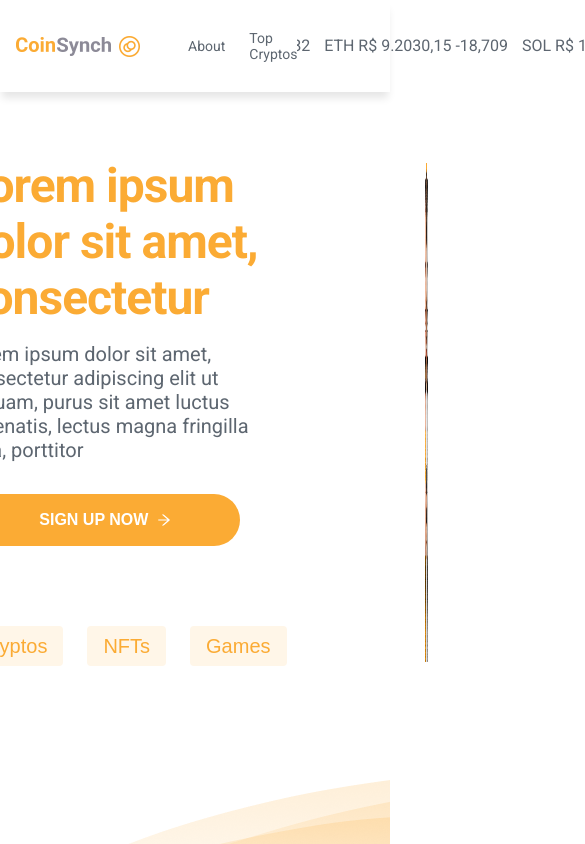
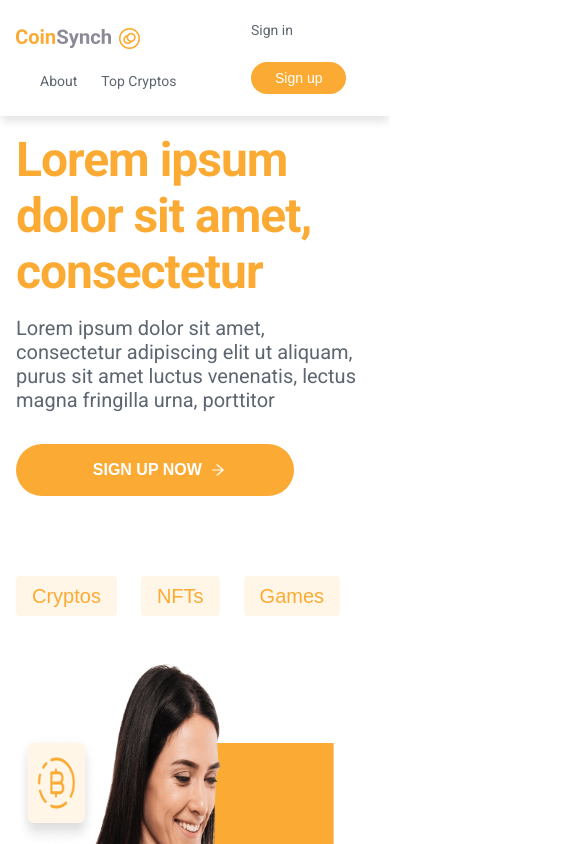
Before and after one commit to ruanpasta/nextjs-coin-challenge, a Next.js app: page / in a window 390 px wide. Shown: the top 844 px of the page, 585 px wide, since content can reach past the window. Built offline with nearby package versions, Linux system fonts and the light colour scheme.

Commit message:
fix: Improved the layout to mobile experience

```diff
--- a/src/styles/components/cryptosSection.ts
+++ b/src/styles/components/cryptosSection.ts
@@ -8,7 +8,7 @@ export const CryptosSectionContainer = styled('section', {
   alignItems: 'center',
 })
 
-export const CryptosSectionContent = styled('section', {
+export const CryptosSectionContent = styled('div', {
   display: 'flex',
   justifyContent: 'center',
   alignItems: 'center',
--- a/src/styles/components/emailSubscribe.ts
+++ b/src/styles/components/emailSubscribe.ts
@@ -8,7 +8,7 @@ export const EmailSubscribeContainer = styled('section', {
   justifyContent: 'center',
 })
 
-export const EmailSubscribeContent = styled('section', {
+export const EmailSubscribeContent = styled('div', {
   width: '100%',
   backgroundColor: '$primary600',
   color: '$white',
@@ -21,9 +21,15 @@ export const EmailSubscribeSpacer = styled('div', {
   justifyContent: 'space-between',
   alignItems: 'center',
   maxWidth: '60rem',
+  gap: utils.sizes['2xl'],
   width: '100%',
   ...utils.py('7.5rem'),
-  ...utils.px('lg')
+  ...utils.px('lg'),
+
+  ...utils.media(['sm', 'md'], {
+    flexDirection: 'column',
+    justifyContent: 'center'
+  })
 })
 
 export const EmailSubscribeInfo = styled('div', {
--- a/src/styles/components/heroBanner.ts
+++ b/src/styles/components/heroBanner.ts
@@ -1,20 +1,27 @@
 import { styled } from '..'
 import { utils } from '../utils'
 
-export const HeroBannerContainer = styled('main', {
+export const HeroBannerContainer = styled('section', {
+width: '100%',
+  maxWidth: 'calc(100vw - ((100vw - 1232px) /2))',
 })
 
 export const HeroBannerContent = styled('div', {
-  minHeight: '40rem',
+  minHeight: '38rem',
   display: 'flex',
   justifyContent: 'space-between',
   alignItems: 'center',
-  gap: '8.625rem',
-  maxWidth: 'calc(100vw - ((100vw - 1232px) /2))',
-  ...utils.px('lg'),
+
+  ...utils.pFull('lg'),
+
+  ...utils.media(['sm', 'md'], {
+    flexDirection: 'column',
+    justifyContent: 'center',
+    gap: utils.sizes['5xl']
+  })
 })
 
-export const HeroBannerCallToAction = styled('section', {
+export const HeroBannerCallToAction = styled('div', {
   width: '100%',
   display: 'flex',
   flexDirection: 'column',
@@ -82,7 +89,7 @@ export const HeroBannerCTASessionButtons = styled('div', {
 })
 
 export const HeroBannerIllustrations = styled('aside', {
-  width: '100%',
+  maxWidth: '400px',
   display: 'flex',
   overflow: 'hidden'
 })
--- a/src/styles/components/navbar.ts
+++ b/src/styles/components/navbar.ts
@@ -24,6 +24,7 @@ export const NavbarElements = styled('div', {
     justifyContent: 'space-between',
     alignItems: 'center',
     gap: utils.sizes['2xl'],
+    flexWrap: 'wrap',
   },
 
   a: {
@@ -64,9 +65,18 @@ export const CryptoSlider = styled('div', {
   position: 'relative',
   marginRight: utils.sizes['5xl'],
   height: utils.sizes['xl'],
-  width: '22rem',
+  width: '20rem',
   overflow: 'hidden',
-  whiteSpace: 'nowrap'
+  whiteSpace: 'nowrap',
+    display: 'block',
+
+  ...utils.media(['sm', 'md', 'lg'], {
+    display: 'none'
+  }),
+
+  ...utils.media('xl', {
+    display: 'block'
+  }),
 })
 
 const slide = keyframes({
--- a/src/styles/components/servicesSection.ts
+++ b/src/styles/components/servicesSection.ts
@@ -13,9 +13,12 @@ export const ServicesSectionContent = styled('div', {
   justifyContent: 'center',
   gap: utils.sizes['2xl'],
   paddingBottom: '8rem',
+  flexWrap: 'wrap',
+  alignItems: 'center',
 
   maxWidth: 'calc(100vw - ((100vw - 1232px) /2))',
-  ...utils.px('lg')
+
+  ...utils.px('lg'),
 })
 
 export const ServicesSectionItems = styled('div', {
@@ -35,6 +38,10 @@ export const ServicesSectionSolutions = styled('div', {
 
 export const ServicesSectionSolutionsBelow = styled(ServicesSectionSolutions, {
   marginLeft: '5rem',
+
+  ...utils.media(['sm', 'md'], {
+    marginLeft: 0,
+  })
 })
 
 export const ServicesSectionSolutionCard = styled('div', {
--- a/src/styles/utils.ts
+++ b/src/styles/utils.ts
@@ -1,5 +1,3 @@
-import { styled } from "."
-
 interface Sizes {
   sm: string | number
   md: string | number
@@ -10,8 +8,6 @@ interface Sizes {
   '4xl': string | number
   '5xl': string | number
 }
-
-type SizeKey = keyof Sizes
 
 const sizes: Sizes = {
   sm: '0.75rem',
@@ -24,9 +20,13 @@ const sizes: Sizes = {
   '5xl': '3rem',
 }
 
+type SizeKey = keyof Sizes
+
+type MediaBreakpoint = 'xl' | 'lg' | 'md' | 'sm'
+
 export const utilsStyles = {
   fontSizes: {
-    ...sizes
+    ...sizes,
   },
 
   lineHeights: {
@@ -52,6 +52,13 @@ export const utilsStyles = {
   },
 }
 
+const mediaBreaks = {
+  sm: '(min-width: 0) and (max-width: 320px)',
+  md: '(min-width: 321px) and (max-width: 768px)',
+  lg: '(min-width: 769px) and (max-width: 920px)',
+  xl: '(min-width: 921px)',
+}
+
 const getValue = ({
   obj,
   propName,
@@ -69,6 +76,22 @@ const getSize = (propName: SizeKey | string) => {
   return propName
 }
 
+const createMediaList = (
+  breakpoint: MediaBreakpoint[] | MediaBreakpoint,
+  props: { [key: string]: string | number }
+) => {
+  if (typeof breakpoint !== 'object')
+    return {
+      [`@media ${mediaBreaks[breakpoint]}`]: { ...props },
+    }
+
+  return breakpoint
+    .map((media) => ({
+      [`@media ${mediaBreaks[media]}`]: { ...props },
+    }))
+    .reduce((prev, next) => ({ ...prev, ...next }))
+}
+
 export const utils = {
   sizes,
   fs: (propName: string) => ({
@@ -84,6 +107,12 @@ export const utils = {
     paddingTop: getSize(propName),
     paddingBottom: getSize(propName),
   }),
+  pFull: (propName: SizeKey | string) => ({
+    paddingLeft: getSize(propName),
+    paddingRight: getSize(propName),
+    paddingTop: getSize(propName),
+    paddingBottom: getSize(propName),
+  }),
   mx: (propName: SizeKey | string) => ({
     marginLeft: getSize(propName),
     marginRight: getSize(propName),
@@ -92,8 +121,14 @@ export const utils = {
     marginTop: getSize(propName),
     marginBottom: getSize(propName),
   }),
-  maxHW: (propName: SizeKey | string) => ({
-    maxHeight: getSize(propName),
-    maxWidth: getSize(propName),
-  })
+  mFull: (propName: SizeKey | string) => ({
+    marginLeft: getSize(propName),
+    marginRight: getSize(propName),
+    marginTop: getSize(propName),
+    marginBottom: getSize(propName),
+  }),
+  media: (
+    breakpoints: MediaBreakpoint[] | MediaBreakpoint,
+    props: { [key: string]: string | number }
+  ) => createMediaList(breakpoints, props),
 }
```
